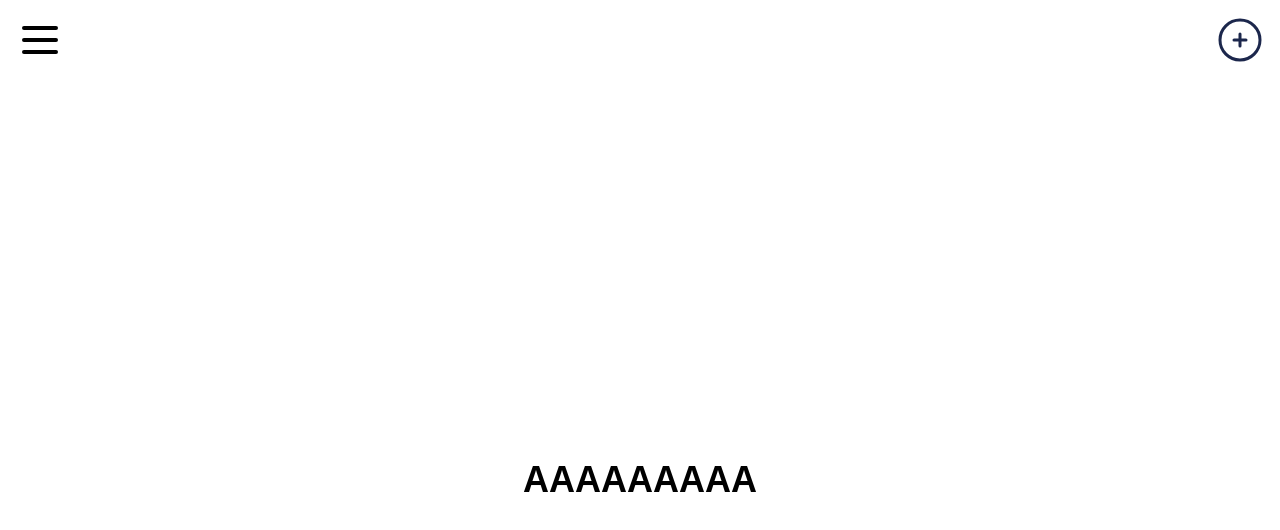
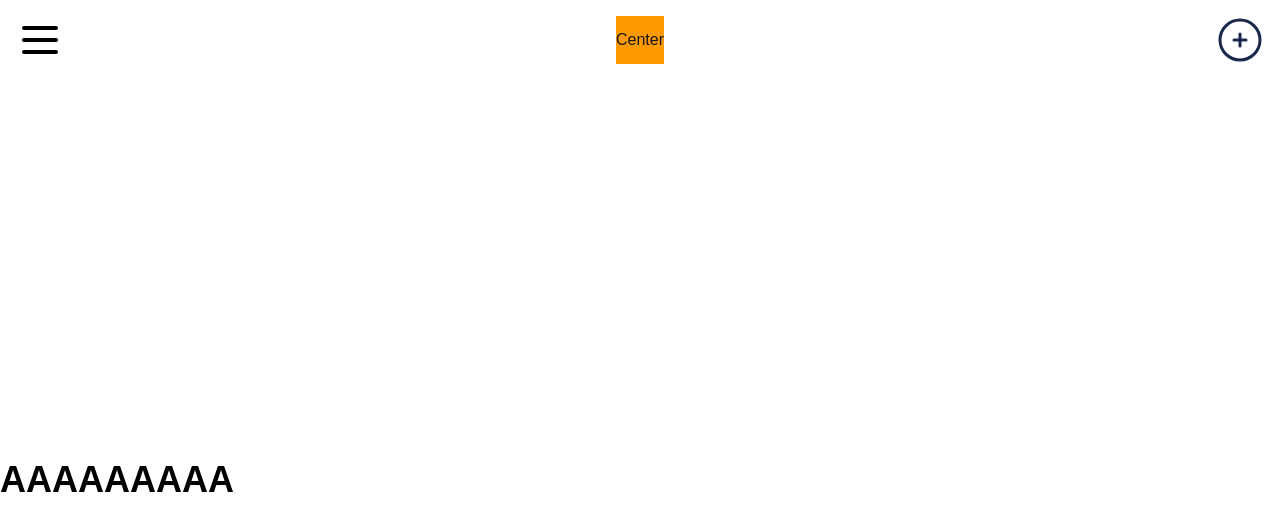
Before and after one commit to CedricMrtz/network-graphs, a Next.js app: page /graph in a window 1280 px wide. Shown: the top 530 px of the page. Built offline with nearby package versions, Linux system fonts and the light colour scheme.

Commit message:
Added infinite width and height

```diff
--- a/src/app/graph/page.tsx
+++ b/src/app/graph/page.tsx
@@ -1,29 +1,78 @@
 'use client';
 
-import React, {useState} from 'react'
+import React, {useState, useRef} from 'react'
 import MasterControl from './MasterControl';
 import AddUser from './AddUser';
 
 function Graph() {
   const [isOpen, setOpen] = useState(false)
   const [isOpen2, setOpen2] = useState(false)
+  const [offset, setOffset] = useState({ x: 0, y: 0 });
+  const dragStart = useRef({x:0, y:0})
+  const isDragging = useRef (false)
+
+  function onMouseDown(e: React.MouseEvent<HTMLDivElement>){
+    isDragging.current = true
+    dragStart.current = {
+      x: e.clientX - offset.x,
+      y: e.clientY - offset.y
+    }
+  }
+
+  function onMouseUp(){
+    isDragging.current = false
+  }
+
+  function onMouseMove(e: React.MouseEvent<HTMLDivElement>) {
+    if (!isDragging.current) return
+    setOffset({
+      x: e.clientX - dragStart.current.x,
+      y: e.clientY - dragStart.current.y
+    })
+  }
+
+  function Center(){
+    setOffset({x:0,y:0})
+  }
 
   return (
     <>
-      <div>
+      <div className='w-screen h-screen relative'>
+          {/* Header */}
           <div className="flex justify-between gap-4 p-4">
             <img src='/menu.svg' alt="Menu Icon" onClick={() => setOpen2(true)} className='size-12'/>
+            <button
+            className='bg-amber-500'
+            onClick={(Center)}
+            >
+            Center
+            </button>
             <img src='/add.svg' alt='Add' onClick={() => setOpen(true)}  className='size-12'/>
           </div>
+        {/* Here will be the graph using infinite scroll*/}
+        <div
+          className="w-screen h-screen overflow-hidden relative cursor-grab active:cursor-grabbing"
+          onMouseDown={onMouseDown}
+          onMouseMove={onMouseMove}
+          onMouseUp={onMouseUp}
+          onMouseLeave={onMouseUp}
+        >
+          <div
+          className='absolute top-0 left-0'
+          style={{transform: `translate(${offset.x}px, ${offset.y}px)`}}
+          >
             <div className="flex flex-col items-center justify-center min-h-screen py-2 border-radius-lg bg">
               <h1 className="text-4xl font-bold text-center text-black">
                 AAAAAAAAA
               </h1>
             </div>
           </div>
+        </div>
 
+        {/* Here are the overlays */}
         <AddUser isOpen={isOpen} onClose={() => setOpen(false)} />
         <MasterControl isOpen={isOpen2} onClose={() => setOpen2(false)} />
+      </div>
     </>
   )
 }
```
Also changed, not shown: 1 other file (tests, documents, lock files or other folders). Lines whose indentation alone changed are shown as unchanged.
